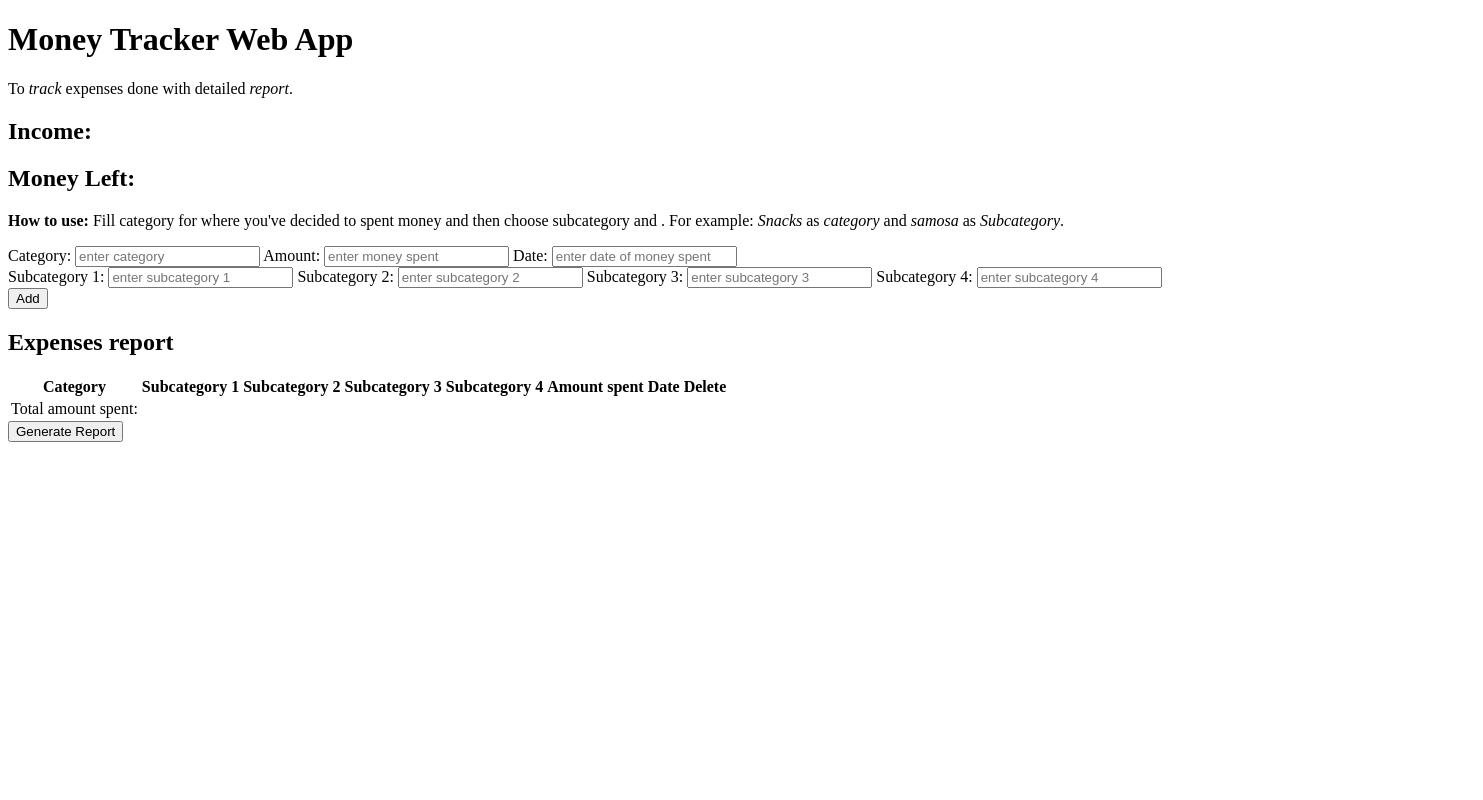
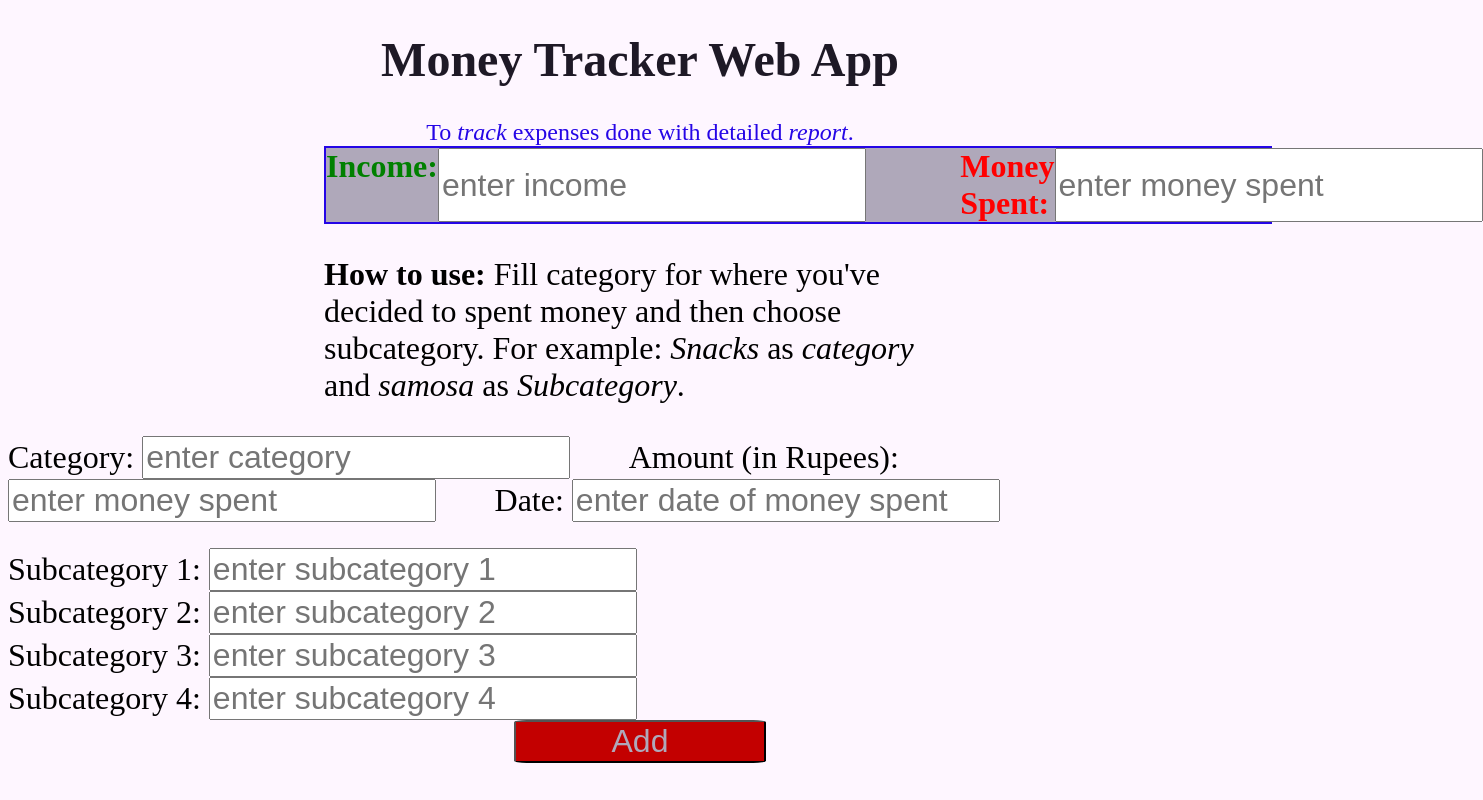
Before and after one commit to vermashobhit1994/Web-Development-Projects, a plain HTML site: page expense-tracker/index.html in a window 1280 px wide. Shown: the top 800 px of the page, 1483 px wide, since content can reach past the window. Drawn offline with Linux system fonts and the light colour scheme.

Commit message:
style project

```diff
--- a/expense-tracker/index.html
+++ b/expense-tracker/index.html
@@ -15,15 +15,28 @@
 		</header>
 
 		<section class="income-section">
-      <h2>Income:</h2>
-		  <h2>Money Left:</h2>
+      <label> Income:
+				<input
+					  type="text"
+						placeholder="enter income"
+						name="category-type"
+						required minlength="1" maxlength="50">
+			</label>
+
+			<label> Money Spent:
+				<input
+					  type="text"
+						placeholder="enter money spent"
+						name="category-type"
+						required minlength="1" maxlength="50">
+			</label>
 		</section>
 
 		<section class="directions-of-use">
 			<p>
 				<strong>How to use:</strong>
 				Fill category for where you've decided to spent money
-				and then choose subcategory and .
+				and then choose subcategory.
 				For example:
 				<em>Snacks</em> as
 				<i>category</i> and
@@ -34,7 +47,7 @@
 
     <section class="input-section">
 
-        <label>Category:
+        <label class="category">Category:
           <input
 					  type="text"
 						placeholder="enter category"
@@ -43,7 +56,7 @@
 				</label>
 
 
-				<label> Amount:
+				<label class="amount"> Amount (in Rupees):
           <input
 					  type="number"
 						placeholder="enter money spent"
@@ -52,7 +65,7 @@
 				</label>
 
 
-        <label>Date:
+        <label class="date">Date:
 					<input
 					  type="datetime"
 						placeholder="enter date of money spent"
@@ -98,10 +111,12 @@
 				<button class="addBtn" type="button">Add</button>
 		</section>
 
-    <section class="expenses-list">
+
+
+    <section class="expense-list">
 			<h2>Expenses report</h2>
+
 			<table>
-
 					<thead>
 						<tr>
 							<th>Category</th>
--- a/expense-tracker/style.css
+++ b/expense-tracker/style.css
@@ -0,0 +1,116 @@
+body{
+	background-color: #FEF6FF;
+  box-sizing: border-box;
+	height: 50vh;
+}
+
+h1{
+	color: #1E1926;
+	text-align: center;
+	font-size: 3rem;
+	font-weight: bold;
+}
+
+summary{
+	color: #2505E6;
+	text-align: center;
+	font-size: 1.5rem;
+}
+
+
+.income-section{
+	color: #1E1926;
+	font-weight: bold;
+
+	margin-left: 25%;
+
+	border: 2px solid #2505E6;
+	background-color: #AFA8BA;
+	display: flex;
+}
+
+
+.income-section label:nth-child(1){
+  color:green;
+	display: inherit;
+	margin-right: 10%;
+	font-size: 2rem;
+}
+
+
+.income-section label:nth-child(2){
+	color: red;
+	display: inherit;
+	font-size: 2rem;
+}
+
+.income-section input{
+	font-size: 2rem;
+}
+
+.directions-of-use{
+	text-align: left;
+	font-size: 2rem;
+	margin-left: 25%;
+	margin-right: 25%;
+}
+
+
+.input-section label{
+	font-size: 2rem;
+	margin-right: 2%;
+}
+
+.input-section input{
+	font-size: 2rem;
+  margin-right: 2%;
+}
+
+.subcategory-type{
+  display: flex;
+	flex-direction: column;
+	margin-top: 2%;
+}
+
+
+
+.addBtn{
+	font-size: 2rem;
+	background-color: #C30000;
+	color: #AFA8BA;
+	border-radius: 5%;
+	margin-left: 40%;
+	width: 20%;
+	height: 20%;
+
+	margin-bottom: 5%;
+}
+
+.expense-list{
+	 background-color: #9A89B4;
+	 border: 1px solid #1E1926;
+}
+.expense-list h2{
+	font-size: 3rem;
+}
+
+.expense-list th{
+	font-size: 2rem;
+ padding: 1rem;
+}
+
+.expense-list tfoot{
+	font-size: 2rem;
+	display: inline;
+}
+
+.reportBtn{
+	font-size: 2rem;
+	background-color: #C30000;
+	color: #AFA8BA;
+	border-radius: 5%;
+	margin-left: 40%;
+	width: 20%;
+
+
+}
```
Lines whose indentation alone changed are shown as unchanged.
